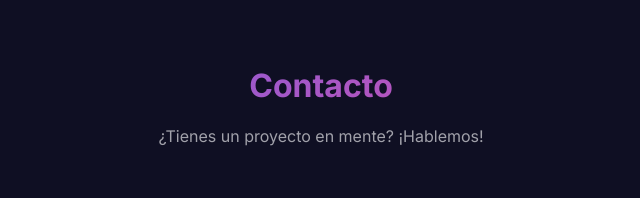
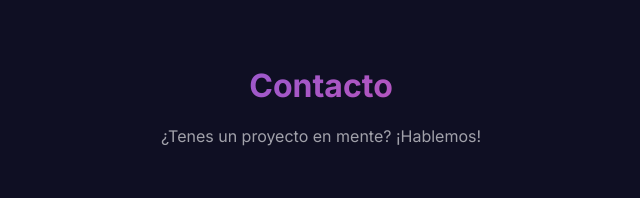
Before and after one commit to tomasrudilla/CV, a plain HTML site: page index.html in a window 1280 px wide. Shown: the part 5400-5598 px from the top of the page, 319-959 px from the left. Drawn offline with Linux system fonts and the light colour scheme.

Commit message:
Nuevo cambio

```diff
--- a/index.html
+++ b/index.html
@@ -497,7 +497,7 @@
         <div class="container">
             <div class="section-header">
                 <h2 class="section-title">Contacto</h2>
-                <p class="section-subtitle">¿Tienes un proyecto en mente? ¡Hablemos!</p>
+                <p class="section-subtitle">¿Tenes un proyecto en mente? ¡Hablemos!</p>
             </div>
             <div class="contact-content">
                 <div class="contact-info" data-aos="fade-right">
```
Also changed, not shown: img/66d552d8-313b-4d3c-bfb2-bf6f7b953d20.webp (added).
